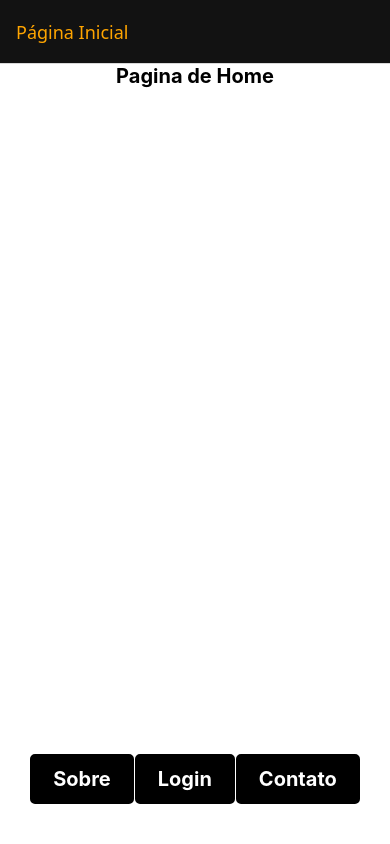
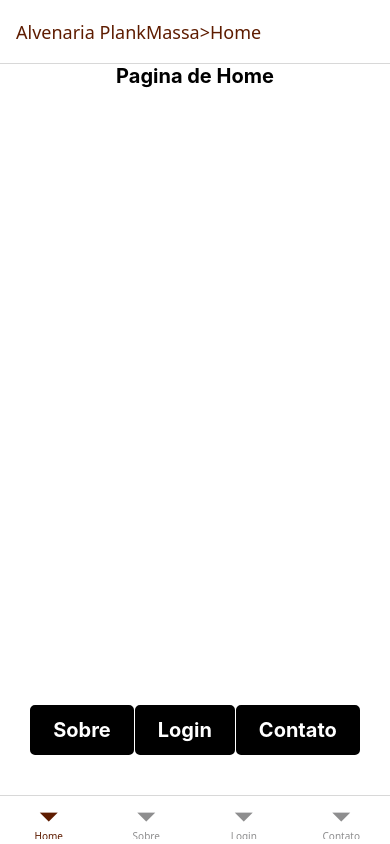
Before and after one commit to LucasVeneziani/AtividadeAplicacaoMobileComNavegacao, a React Native app: screen / in a window 390 px wide. Built offline with nearby package versions, Linux system fonts and the light colour scheme.

Commit message:
Mudando de stack navigator para tab navigator

```diff
--- a/App.js
+++ b/App.js
@@ -1,6 +1,6 @@
 import { StatusBar } from 'expo-status-bar';
 import { StyleSheet, Text, View } from 'react-native';
-import { createNativeStackNavigator } from '@react-navigation/native-stack';
+import { createBottomTabNavigator } from '@react-navigation/bottom-tabs';
 import { NavigationContainer } from '@react-navigation/native';
 
 import Home from './src/Pages/Home';
@@ -8,41 +8,45 @@ import Sobre from './src/Pages/Sobre';
 import Login from './src/Pages/Login';
 import Contato from './src/Pages/Contato';
 
-const Stack = createNativeStackNavigator();
+const Tab = createBottomTabNavigator();
 
 export default function App() {
   return (
     <NavigationContainer>
-      <Stack.Navigator>
-        <Stack.Screen name="Home" component={Home}
-        options={{ title: 'Página Inicial',
-          headerStyle: { backgroundColor: '#121212' },
-          headerTintColor: '#FFa500',
-          //headerShown: false,
+      <Tab.Navigator>
+        <Tab.Screen name="Home" component={Home}
+          options={{ title: 'Alvenaria PlankMassa>Home',
+            headerStyle: { backgroundColor: '#ffffff' },
+            headerTintColor: '#5e1c00',
+            tabBarLabel: 'Home',
+            tabBarActiveTintColor: '#5e1c00',
           }}
         />
-        <Stack.Screen name="Sobre" component={Sobre}
-         options={{ title: 'Sobre',
-          headerStyle: { backgroundColor: '#121212' },
-          headerTintColor: '#FFa500',
-          //headerShown: false,
+        <Tab.Screen name="Sobre" component={Sobre}
+          options={{ title: 'Alvenaria PlankMassa>Sobre',
+            headerStyle: { backgroundColor: '#ffffff' },
+            headerTintColor: '#5e1c00',
+            tabBarLabel: 'Sobre',
+            tabBarActiveTintColor: '#5e1c00',
           }}
         />
-        <Stack.Screen name="Login" component={Login}
-         options={{ title: 'Login',
-          headerStyle: { backgroundColor: '#121212' },
-          headerTintColor: '#FFa500',
-          //headerShown: false,
+        <Tab.Screen name="Login" component={Login}
+          options={{ title: 'Alvenaria PlankMassa>Login',
+            headerStyle: { backgroundColor: '#ffffff' },
+            headerTintColor: '#5e1c00',
+            tabBarLabel: 'Login',
+            tabBarActiveTintColor: '#5e1c00',
           }}
         />
-        <Stack.Screen name="Contato" component={Contato}
-         options={{ title: 'Contato',
-          headerStyle: { backgroundColor: '#121212' },
-          headerTintColor: '#FFa500',
-          //headerShown: false,
+        <Tab.Screen name="Contato" component={Contato}
+          options={{ title: 'Alvenaria PlankMassa>Contato',
+            headerStyle: { backgroundColor: '#ffffff' },
+            headerTintColor: '#5e1c00',
+            tabBarLabel: 'Contato',
+            tabBarActiveTintColor: '#5e1c00',
           }}
         />
-      </Stack.Navigator>
+      </Tab.Navigator>
     </NavigationContainer>
   );
 }
```
